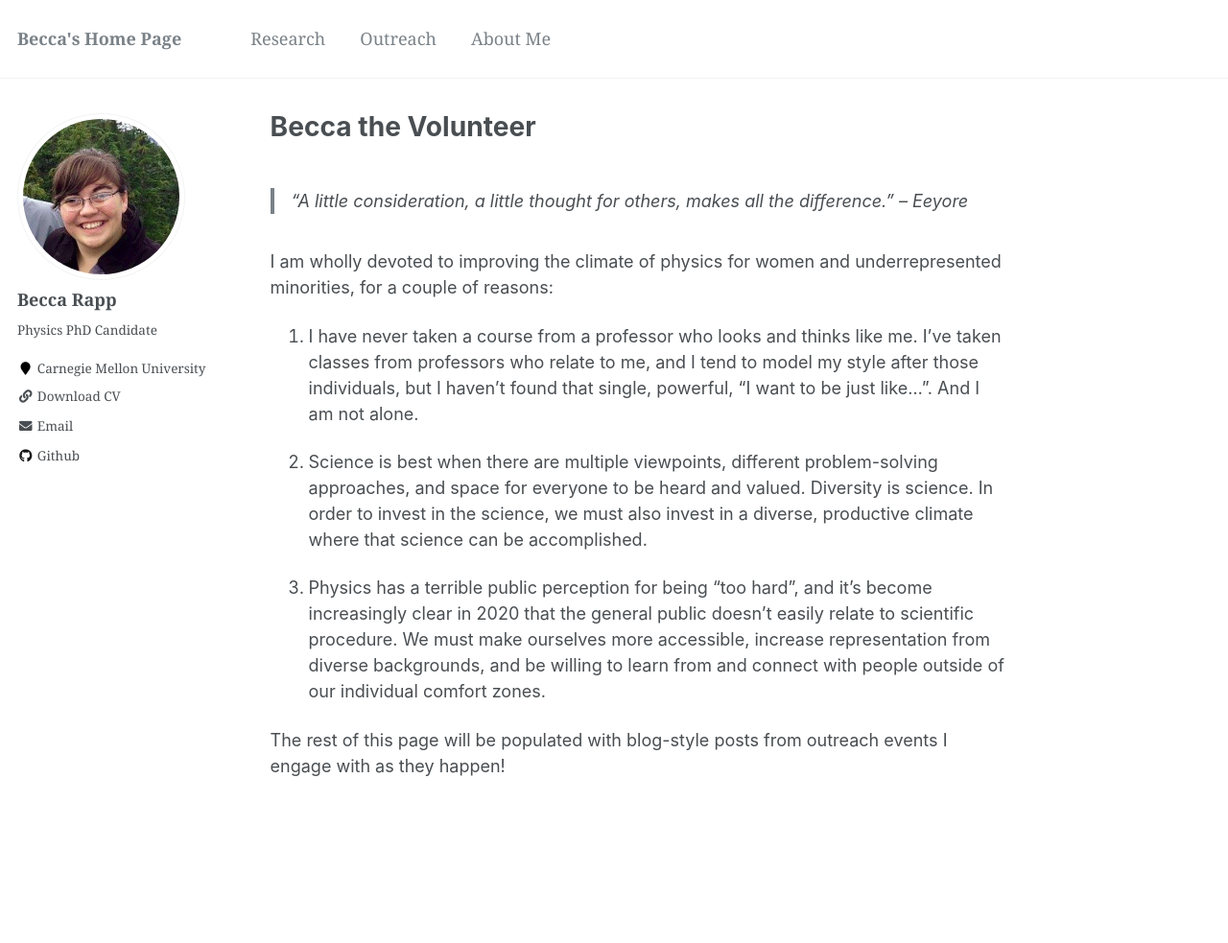
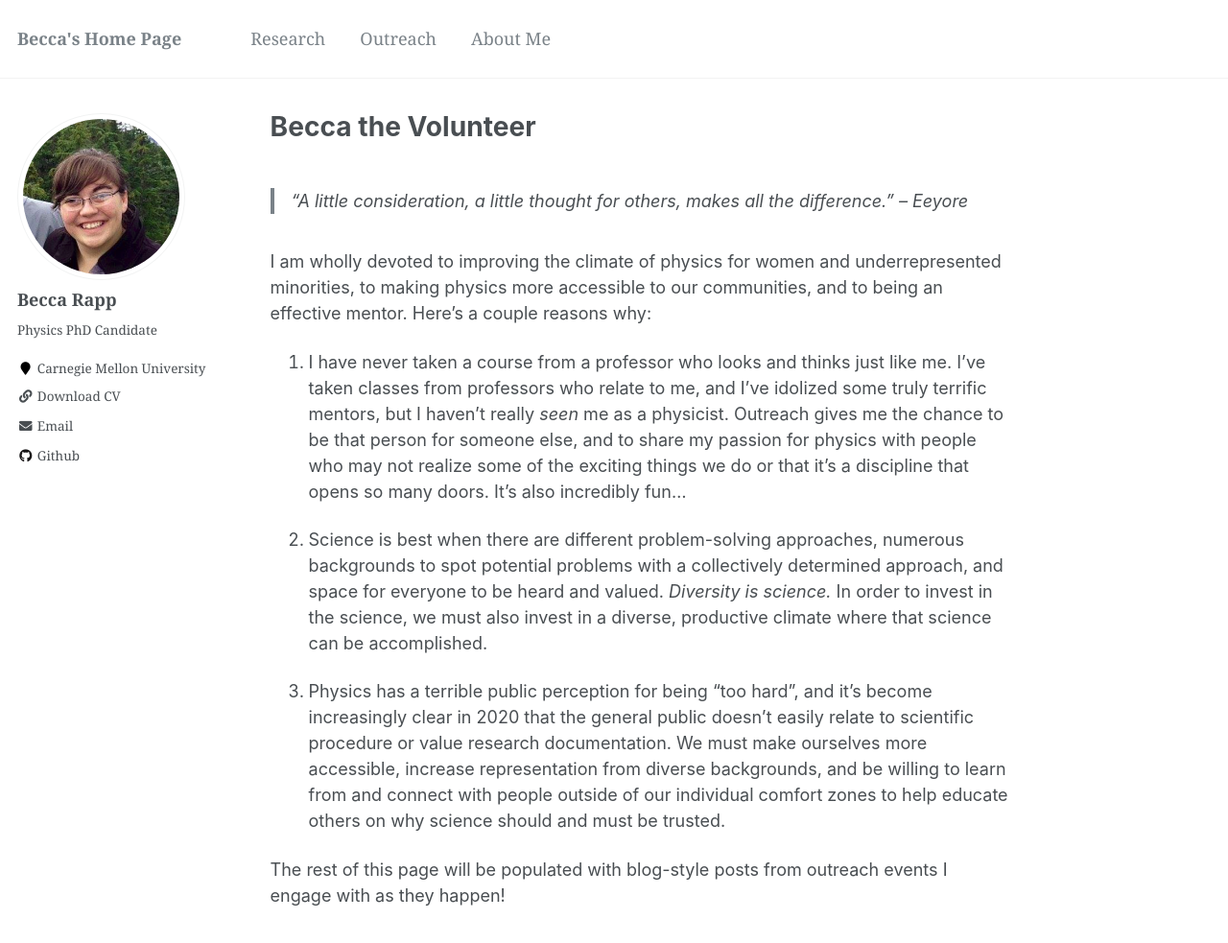
Before and after one commit to rapprl/rapprl.github.io, a Jekyll site: the page built from _pages/outreach.md, in a window 1280 px wide and 1159 px high. Shown: the top 983 px of the window at 96% size. Built offline with Jekyll 4.4.1, drawn with Linux system fonts in a browser that asks for light colours.

Commit message:
Updating reasons.

```diff
--- a/_pages/outreach.md
+++ b/_pages/outreach.md
@@ -9,25 +9,32 @@ redirect_from:
 > "A little consideration, a little thought for others, makes all the difference." -- Eeyore
 
 I am wholly devoted to improving the climate of physics for women and
-underrepresented minorities, for a couple of reasons:
+underrepresented minorities, to making physics more accessible to our
+communities, and to being an effective mentor.  Here's a couple
+reasons why:
 
 1. I have never taken a course from a professor who looks and thinks
-like me.  I've taken classes from professors who relate to me, and I
-tend to model my style after those individuals, but I haven't found
-that single, powerful, "I want to be just like...".  And I am not alone.
+just like me.  I've taken classes from professors who relate to me,
+and I've idolized some truly terrific mentors, but I haven't really
+*seen* me as a physicist.  Outreach gives me the chance to be that
+person for someone else, and to share my passion for physics with
+people who may not realize some of the exciting things we do or that
+it's a discipline that opens so many doors.  It's also incredibly fun...
 
-2. Science is best when there are multiple viewpoints, different
-problem-solving approaches, and space for everyone to be heard and
-valued.  Diversity is science.  In order to invest in the science, we
-must also invest in a diverse, productive climate where that science
-can be accomplished.
+2. Science is best when there are different problem-solving
+approaches, numerous backgrounds to spot potential problems with a
+collectively determined approach, and space for everyone to be heard
+and valued.  *Diversity is science.* In order to invest in the
+science, we must also invest in a diverse, productive climate where
+that science can be accomplished.
 
 3. Physics has a terrible public perception for being "too hard", and
 it's become increasingly clear in 2020 that the general public doesn't
-easily relate to scientific procedure.  We must make ourselves more
-accessible, increase representation from diverse backgrounds, and be
-willing to learn from and connect with people outside of our
-individual comfort zones.
+easily relate to scientific procedure or value research documentation.
+We must make ourselves more accessible, increase representation from
+diverse backgrounds, and be willing to learn from and connect with
+people outside of our individual comfort zones to help educate others
+on why science should and must be trusted.
 
 The rest of this page will be populated with blog-style posts from
 outreach events I engage with as they happen!
```
